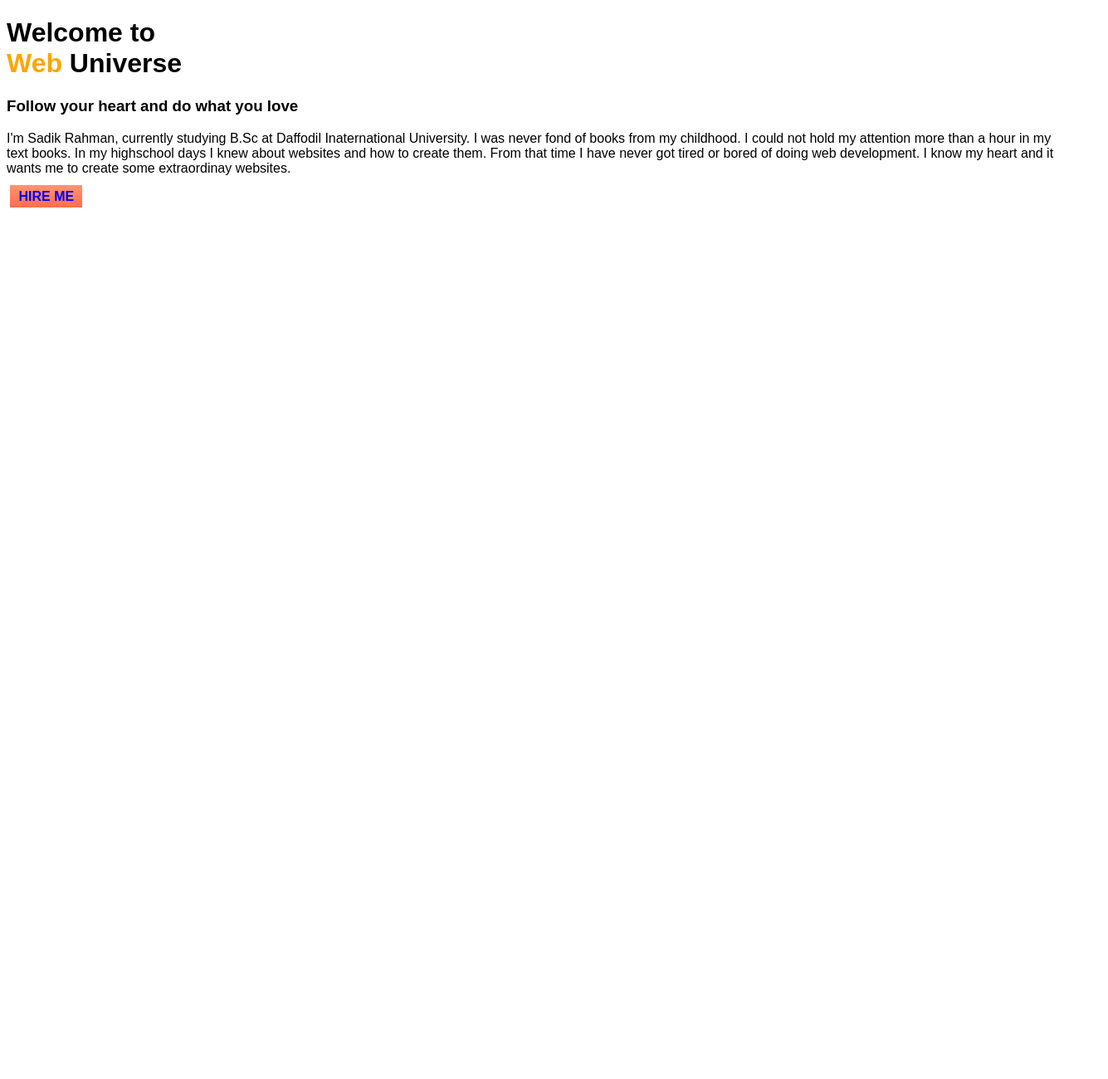
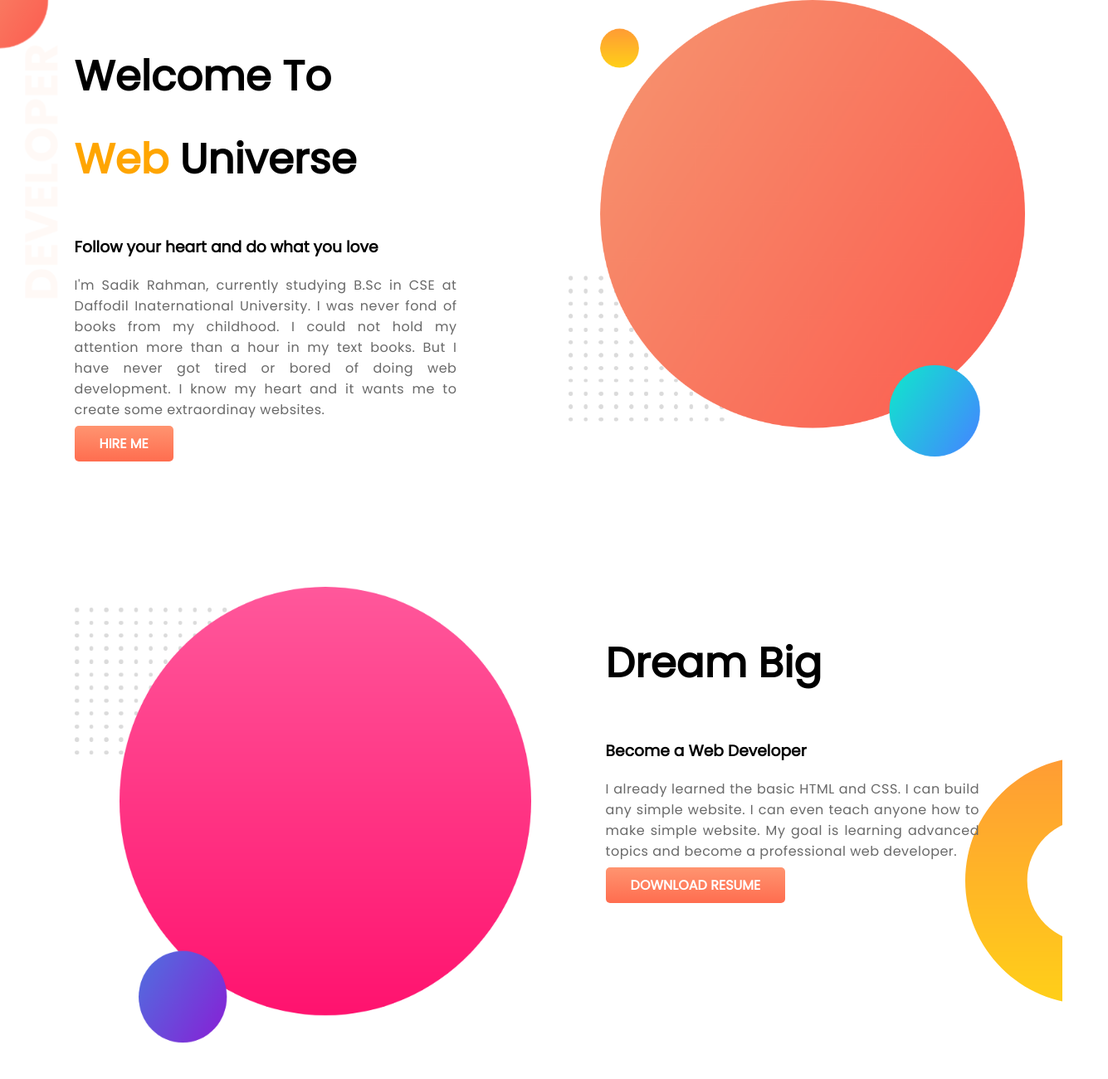
Before and after one commit to sadik2702/developer-portfolio, a plain HTML site: page index.html in a window 1280 px wide. Shown: the top 1300 px of the page at 83% size, 1335 px wide, since content can reach past the window. Before the commit the page ends 800 px from the top, so only its background shows below. Drawn offline with Linux system fonts and the light colour scheme.

Commit message:
section dream added

```diff
--- a/index.html
+++ b/index.html
@@ -5,18 +5,42 @@
     <meta http-equiv="X-UA-Compatible" content="IE=edge">
     <meta name="viewport" content="width=device-width, initial-scale=1.0">
     <title>Profile</title>
+    <link href="https://fonts.googleapis.com/css?family=Poppins&display=swap" rel="stylesheet">
     <link rel="stylesheet" href="portfolio.css">
 </head>
 <body>
-    <h1>Welcome to <br><span style="color: rgb(255, 165, 0);">Web</span> Universe</h1>
-    <h3>Follow your heart and do what you love</h3>
-    <p>I'm Sadik Rahman, currently studying B.Sc at Daffodil Inaternational University. I was never fond of
-        books from my childhood. I could not hold my attention more than a hour in my text books. In my highschool days
-        I knew about websites and how to create them. From that time I have never got tired or bored of doing web development.
-        I know my heart and it wants me to create some extraordinay websites.
-    </p>
-    <img src="" alt="">
-    <a href="facebook.com/sadik.r.027" target="new" class="button">HIRE ME</a >
+    <section class="top-banner">
+        <div class="half-width">
+            <h1 class="title-1">Welcome To <br><span class="orange">Web</span> Universe</h1>
+            <h3>Follow your heart and do what you love</h3>
+            <p class="text">I'm Sadik Rahman, currently studying B.Sc in CSE at Daffodil Inaternational University. I was never fond of
+            books from my childhood. I could not hold my attention more than a hour in my text books. But I have never got tired or bored of doing web development.
+            I know my heart and it wants me to create some extraordinay websites.
+            </p>
+            <a href="www.linkedin.com/in/sadik-rahman1" target="_blank" class="button">HIRE ME</a >
+        </div>
+        <div class="half-width">
+            <img src="Icons/my-bg.png" alt="photo of admin" class="half-width">
+        </div>
+    </section>
+
+    <section class="dream">
+        <div class="half-width">
+            <img src="Icons/my-bg2.png" alt="">
+        </div>
+        <div class="hlaf-width">
+            <h1 class="title-1">Dream Big</h1>
+            <h3>Become a Web Developer</h3>
+            <p class="text r-pad">I already learned the basic HTML and CSS. I can build any simple website. I can even teach anyone how to make simple website. My goal is learning advanced topics and become a professional web developer.</p>
+            <a href="" target="_blank" class="button">DOWNLOAD RESUME</a >
+        </div>
+    </section>
+    <section class="experiecne">
+        <h1 class="title-1">Experiences</h1>
+        <div>
+            <h1 class="title-1"><br>Full Stack Web Developer</h1>
+        </div>
+    </section>
 
 </body>
 </html>
--- a/portfolio.css
+++ b/portfolio.css
@@ -1,9 +1,54 @@
 body{
-    font-family: sans-serif;
+    font-family: 'Poppins', sans-serif;
+    margin: 0;
 }
 .button{
     text-decoration: none;
     background-image: linear-gradient(rgb(255, 148, 112),rgb(255, 109, 79));
-    padding: 5px 10px;
+    padding: 10px 30px;
     font-weight: 700;
+    color: white;
+    border-radius: 5px;
 }
+section{
+    display: flex;
+    padding-bottom: 150px;
+}
+.half-width{
+    width: 50%;
+    margin-left: 5%;
+    padding-left: 2%;
+}
+.half-width img{
+    height: 550px;
+    width: 550px;
+    padding-right: 100px;
+
+}
+.title-1{
+    font-size: 50px;
+    line-height: 100px;
+    font-weight: 600;
+}
+.orange{
+    color: rgb(255, 165, 0);
+}
+.top-banner{
+    background-image: url(Icons/top-banner.png);
+    background-repeat: no-repeat;
+}
+.text{
+    color: #696969;
+    text-align: justify;
+    line-height: 25px;
+    letter-spacing:.5px;
+    font-family: 'Poppins', sans-serif;
+}
+.dream{
+    background-image: url(Icons/dream-bg.png);
+    background-repeat: no-repeat;
+    background-position: right;
+}
+.r-pad{
+    padding-right: 100px;
+}
```
Also changed, not shown: Icons/dream-bg.png (added), Icons/exp-bg.png (added), Icons/my-bg.png (added), Icons/my-bg2.png (added), Icons/top-banner.png (added).
